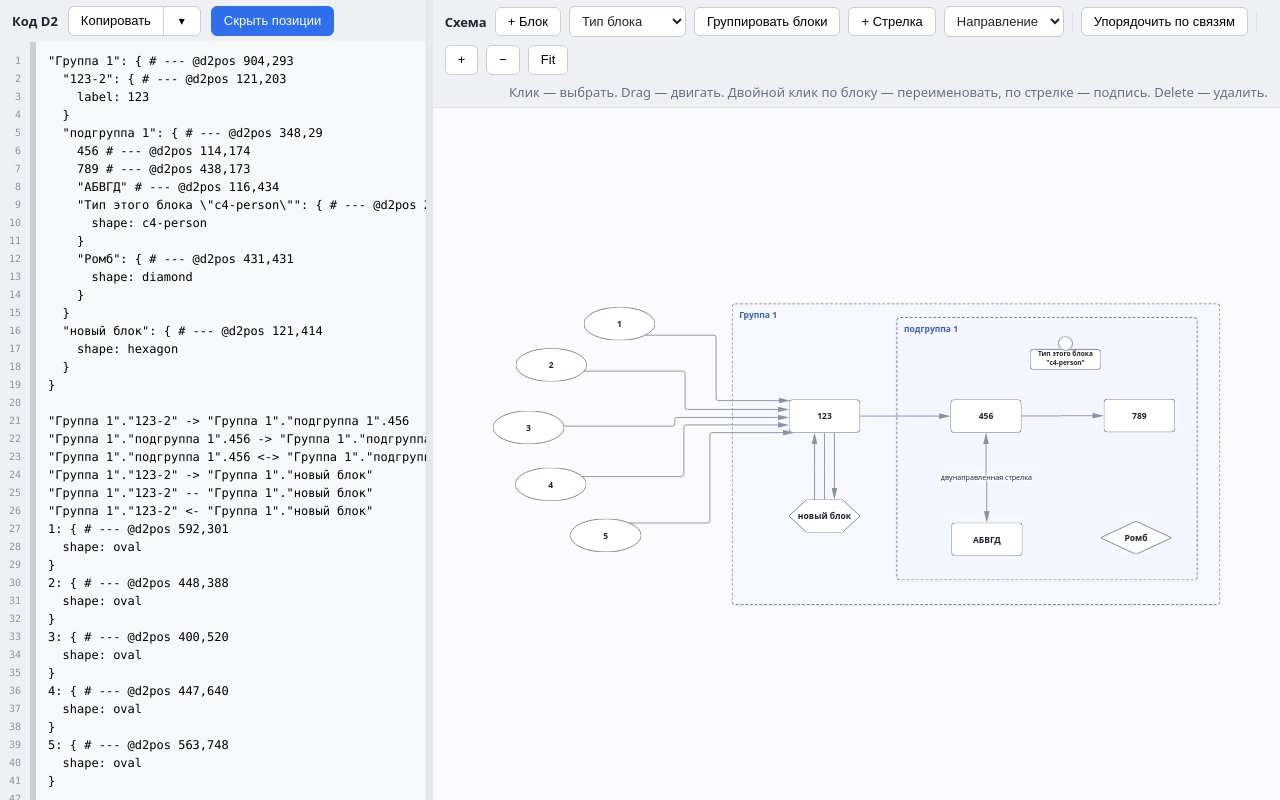
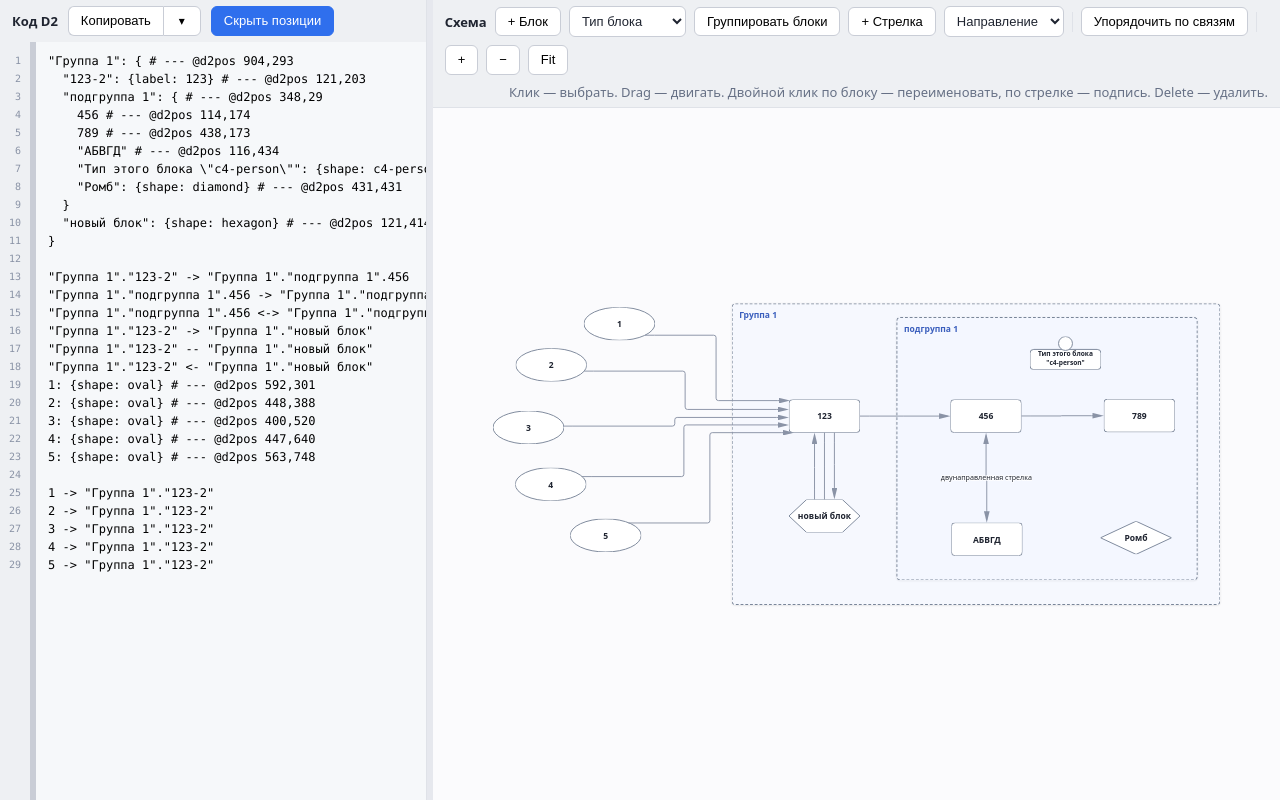
Before and after one commit to naviarh/d2-visual-editor, a website: page index.html in a window 1280 px wide. Both pictures are taken after a click on the button "Показать позиции". Drawn offline with Linux system fonts and the light colour scheme.

Commit message:
feat(serialize): preserve single-attribute block form via refText/refIds
Blocks with a single simple attribute used to always collapse to one line
on textarea regeneration. Now the original form (one line vs three lines)
is kept through the refText option in serializers, fed from the UI on all
regenerations; D2P.inlineIds provides the transient form map without
touching the graph. New nodes without a reference text still collapse,
matching d2 fmt output.

```diff
--- a/index.html
+++ b/index.html
@@ -337,7 +337,10 @@
 
 function regenerateTextView() {
   const g = currentGraph();
-  const text = showComments ? D2S.serializeAnnotated(g) : D2S.serializeClean(g);
+  const refText = document.getElementById("out").value || null;
+  const text = showComments
+    ? D2S.serializeAnnotated(g, { refText })
+    : D2S.serializeClean(g, { refText });
   lastGraphText = text;
   document.getElementById("out").value = text;
   document.getElementById("btnPos").textContent = showComments ? "Скрыть позиции" : "Показать позиции";
--- a/js/d2-parse.js
+++ b/js/d2-parse.js
@@ -363,7 +363,7 @@
     return { tokens: tokens };
   }
 
-  function parseD2(src) {
+  function parseD2(src, opts) {
     var tok = tokenize(src);
     if (tok.error) return { ok: false, error: tok.error };
     var tokens = tok.tokens;
@@ -380,6 +380,10 @@
     var scopeStack = [null];
     var pending = [[]];
     var sawTopLevel = false;
+    // For every node whose body is a `{ … }` block: id -> inline (block opened
+    // and closed on the same line). Transient: only returned on request, never
+    // written into the graph nodes.
+    var blockForms = new Map();
 
     function ParseError(message, line, col) {
       this.message = message;
@@ -812,9 +816,9 @@
           return;
         }
         if (peekIs("{")) {
-          next();
+          var openTok = next();
           var node = declareNode(pathTokens);
-          parseBlock(node);
+          parseBlock(node, openTok.line);
           attachInlineNode(node);
           return;
         }
@@ -834,8 +838,8 @@
         // (valid in D2 only when `{` is on the same line).
         if (peekIs("{") && peek().line === lastLine) {
           if (v && v.type === "array") { errorAt(peek(), "массив не может иметь тело '{}'"); }
-          next();
-          parseBlock(cn);
+          var openTok2 = next();
+          parseBlock(cn, openTok2.line);
           attachInlineNode(cn);
           return;
         }
@@ -843,9 +847,9 @@
         return;
       }
       if (t && t.type === "punct" && t.value === "{") {
-        next();
+        var openTok3 = next();
         var bnode = declareNode(pathTokens);
-        parseBlock(bnode);
+        parseBlock(bnode, openTok3.line);
         attachInlineNode(bnode);
         return;
       }
@@ -899,14 +903,18 @@
       return true;
     }
 
-    function parseBlock(container) {
+    function parseBlock(container, openLine) {
       scopeStack.push(container);
       pending.push([]);
       while (true) {
         skipNl();
         var t = peek();
         if (!t) { errorAt(null, "незакрытый блок: ожидается '}' (в '" + container.id + "')"); }
-        if (t.type === "punct" && t.value === "}") { next(); break; }
+        if (t.type === "punct" && t.value === "}") {
+          blockForms.set(container.id, openLine === t.line);
+          next();
+          break;
+        }
         parseStatement();
       }
       var leftover = pending.pop();
@@ -934,7 +942,21 @@
       if (e instanceof ParseError) return { ok: false, error: { line: e.line, col: e.col, message: e.message } };
       throw e;
     }
+    if (opts && opts.inline) return { ok: true, graph: graph, blockForms: blockForms };
     return { ok: true, graph: graph };
+  }
+
+  /**
+   * `inlineIds(text)` parses the text and returns a Map of node id -> boolean,
+   * true when the node's `{ … }` body was written on a single line. Used by the
+   * serializer (via refText) to keep the user's one-line/three-line form for
+   * single-attribute blocks. The map is transient — nothing is written into the
+   * returned graph.
+   */
+  function inlineIds(text) {
+    var r = parseD2(text, { inline: true });
+    if (!r.ok) return null;
+    return r.blockForms || new Map();
   }
 
   var api = {
@@ -942,7 +964,8 @@
     POS_INNER_RE: POS_INNER_RE,
     RESERVED: RESERVED,
     tokenize: tokenize,
-    parseD2: parseD2
+    parseD2: parseD2,
+    inlineIds: inlineIds
   };
 
   if (typeof module !== "undefined" && module.exports) module.exports = api;
--- a/js/d2-serialize.js
+++ b/js/d2-serialize.js
@@ -147,9 +147,35 @@
     return lines.length - 1;
   }
 
+  // Resolve the reference-text form map (node id -> inline block?) from a
+  // refText option. `inlineIds` lives in d2-parse (transient parse, no graph
+  // changes); it is required lazily to keep this module standalone for callers
+  // that pass a prebuilt `refIds` map instead.
+  function resolveRefIds(refText) {
+    var parseApi = null;
+    if (typeof module !== "undefined" && module.exports) {
+      parseApi = require("./d2-parse.js");
+    } else if (global.d2parse) {
+      parseApi = global.d2parse;
+    }
+    if (!parseApi || !parseApi.inlineIds) return null;
+    return parseApi.inlineIds(refText);
+  }
+
+  // A single-attribute block keeps the user's form: one line when written on
+  // one line, three lines when written as three. Without a reference text (e.g.
+  // after a reload) single-attribute blocks collapse to one line.
+  function nodeInline(n, refIds) {
+    if (!refIds) return true;
+    return refIds.has(n.id) ? !!refIds.get(n.id) : true;
+  }
+
   function serialize(graph, options) {
     options = options || {};
     var annotated = !!options.annotated;
+    var refIds = null;
+    if (options.refIds) refIds = options.refIds;
+    else if (options.refText) refIds = resolveRefIds(options.refText);
     var byId = indexNodes(graph);
     var byEdge = indexEdges(graph);
     var order = Array.isArray(graph.order) && graph.order.length
@@ -178,7 +204,7 @@
         visiting.delete(n.id);
         return true;
       }
-      emitNode(n, depth, byId, lines, annotated);
+      emitNode(n, depth, byId, lines, annotated, refIds);
       markTree(n);
       return true;
     }
@@ -218,7 +244,7 @@
     return parts.length ? " " + parts.join(" ") : "";
   }
 
-  function emitNode(n, depth, byId, lines, annotated) {
+  function emitNode(n, depth, byId, lines, annotated, refIds) {
     var ind = "  ".repeat(depth);
     for (var c = 0; c < (n.comments || []).length; c++) {
       pushComment(lines, ind, n.comments[c]);
@@ -245,41 +271,59 @@
     }
     var blockLabel = !!lb;
     plainLabel = plainLabel && !blockLabel;
+
+    // Emit a `{ … }` body. A single simple attribute becomes one line when the
+    // reference text says the block is inline (or by default, when there is no
+    // reference text — e.g. after a reload); otherwise the block is emitted
+    // across lines, preserving the user's three-line form.
+    function emitBlock(kids, raw, hasShape, hasLabel) {
+      var param = singleParam(kids, raw, hasShape, hasLabel);
+      if (param !== null && nodeInline(n, refIds)) {
+        lines.push(ind + key + ": {" + param + "}" + lineSuffix(n, annotated));
+        return;
+      }
+      var open = ind + key + ": {" + lineSuffix(n, annotated);
+      lines.push(open);
+      if (blockLabel) emitBlockString(lines, ind + "  label: ", lb);
+      else if (hasLabel) lines.push(ind + "  label: " + d2Value(n.label));
+      if (hasShape) lines.push(ind + "  shape: " + d2Value(n.shape));
+      for (var r = 0; r < raw.length; r++) appendRaw(lines, ind, raw[r]);
+      for (var d = 0; d < kids.length; d++) emitNode(kids[d], depth + 1, byId, lines, annotated, refIds);
+      lines.push(ind + "}");
+    }
+
+    // The single attribute that would go into a one-line block, or null when
+    // the node has several attributes, children, a block-string label or a
+    // multi-line raw attribute (none of which fit on one line).
+    function singleParam(kids, raw, hasShape, hasLabel) {
+      if (kids.length || blockLabel) return null;
+      var count = (hasLabel ? 1 : 0) + (hasShape ? 1 : 0) + raw.length;
+      if (count !== 1) return null;
+      var s = hasLabel ? "label: " + d2Value(n.label)
+        : hasShape ? "shape: " + d2Value(n.shape)
+        : String(raw[0]);
+      if (s.indexOf("\n") !== -1) return null;
+      return s;
+    }
+
     if (n.valueArray) {
       // An attribute-array value: `key: [a, b]` (never a label in D2). d2 has
       // no single-line form for array + attrs, so a shape/raw/kids payload is
       // emitted as a second merged declaration (d2 merges by path).
       lines.push(ind + key + ": " + n.valueArray + lineSuffix(n, annotated));
       if (kids.length || raw.length || hasShape) {
-        lines.push(ind + key + ": {" + lineSuffix(n, annotated));
-        if (hasShape) lines.push(ind + "  shape: " + d2Value(n.shape));
-        for (var r = 0; r < raw.length; r++) appendRaw(lines, ind, raw[r]);
-        for (var d = 0; d < kids.length; d++) emitNode(kids[d], depth + 1, byId, lines, annotated);
-        lines.push(ind + "}");
+        emitBlock(kids, raw, hasShape, false);
       }
       return;
     }
-    if (kids.length || raw.length || hasShape) {
-      var open = ind + key + ": {" + lineSuffix(n, annotated);
-      lines.push(open);
-      if (blockLabel) emitBlockString(lines, ind + "  label: ", lb);
-      else if (plainLabel) lines.push(ind + "  label: " + d2Value(n.label));
-      if (hasShape) lines.push(ind + "  shape: " + d2Value(n.shape));
-      for (var r = 0; r < raw.length; r++) appendRaw(lines, ind, raw[r]);
-      for (var d = 0; d < kids.length; d++) emitNode(kids[d], depth + 1, byId, lines, annotated);
-      lines.push(ind + "}");
-      return;
-    }
-    if (blockLabel) {
+    if (blockLabel && !hasShape && !raw.length && !kids.length) {
       // Node's own value is a block string: emit `key: |quote tag … |`.
       var bi = emitBlockString(lines, ind + key + ": ", lb);
       lines[bi] += lineSuffix(n, annotated);
       return;
     }
-    if (plainLabel) {
-      lines.push(ind + key + ": {" + lineSuffix(n, annotated));
-      lines.push(ind + "  label: " + d2Value(n.label));
-      lines.push(ind + "}");
+    if (kids.length || raw.length || hasShape || plainLabel) {
+      emitBlock(kids, raw, hasShape, plainLabel);
       return;
     }
     lines.push(ind + key + lineSuffix(n, annotated));
@@ -336,12 +380,16 @@
     lines.push(line);
   }
 
-  function serializeClean(graph) {
-    return serialize(graph, { annotated: false });
+  function serializeClean(graph, options) {
+    options = options || {};
+    options.annotated = false;
+    return serialize(graph, options);
   }
 
-  function serializeAnnotated(graph) {
-    return serialize(graph, { annotated: true });
+  function serializeAnnotated(graph, options) {
+    options = options || {};
+    options.annotated = true;
+    return serialize(graph, options);
   }
 
   function stripMarkers(text) {
```
Also changed, not shown: AGENTS.md (+3 -2 lines), docs/architecture.md (+1 -0 lines), docs/development.md (+2 -1 lines), test/parse.test.mjs (+33 -1 lines), test/serialize.test.mjs (+75 -2 lines).
